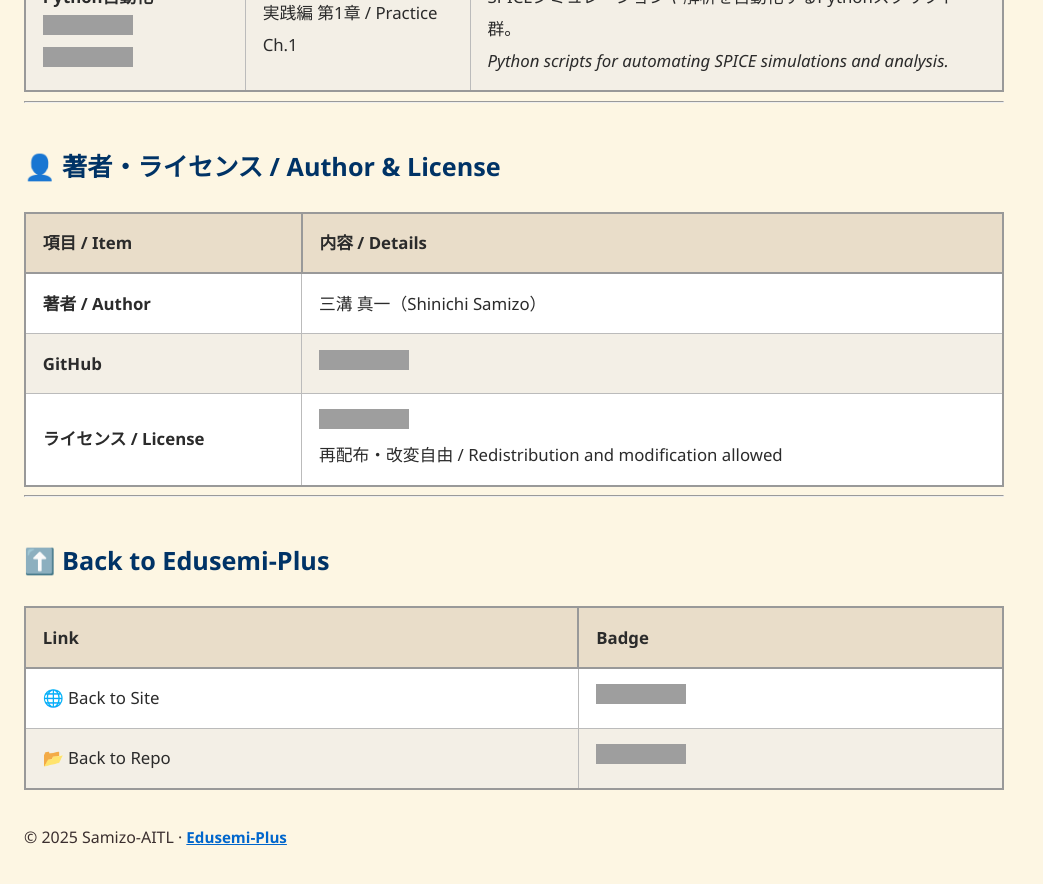
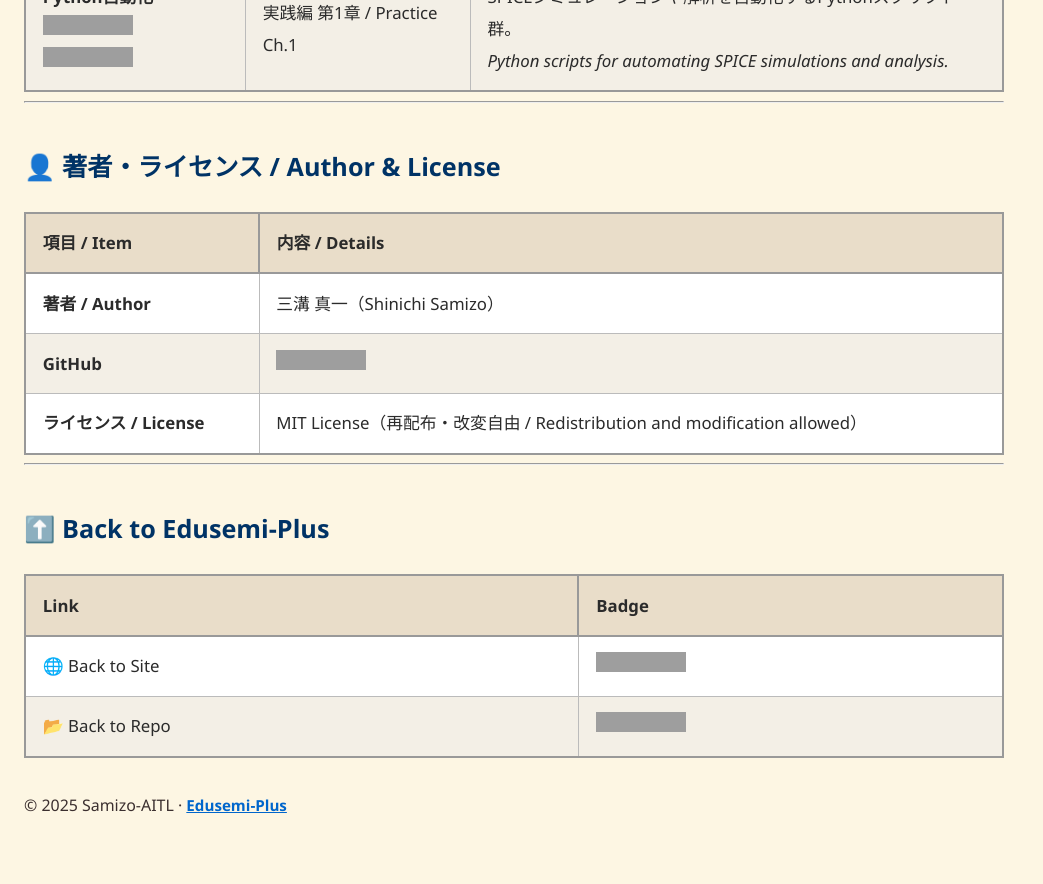
Before and after one commit to Samizo-AITL/Edusemi-Plus, a Jekyll site: the page built from Assembly-Integration/index.md, in a window 1280 px wide and 900 px high, scrolled down 4316 px. Shown: the top 884 px of the window, without its empty margins (0-1043 px from the left). Built offline with Jekyll 4.4.1, drawn with Linux system fonts in a browser that asks for light colours; grey boxes are pictures that could not be loaded.

Commit message:
Update index.md

```diff
--- a/Assembly-Integration/index.md
+++ b/Assembly-Integration/index.md
@@ -99,7 +99,7 @@ graph TD
 |-----------------|--------------------|
 | **著者 / Author** | 三溝 真一（Shinichi Samizo） |
 | **GitHub** | [![GitHub](https://img.shields.io/badge/GitHub-Samizo--AITL-blue?style=for-the-badge&logo=github)](https://github.com/Samizo-AITL) |
-| **ライセンス / License** | [![MIT License](https://img.shields.io/badge/license-MIT-blue.svg?style=for-the-badge)](./LICENSE) <br> 再配布・改変自由 / Redistribution and modification allowed |
+| **ライセンス / License** | MIT License（再配布・改変自由 / Redistribution and modification allowed） |
 
 ---
 
```
